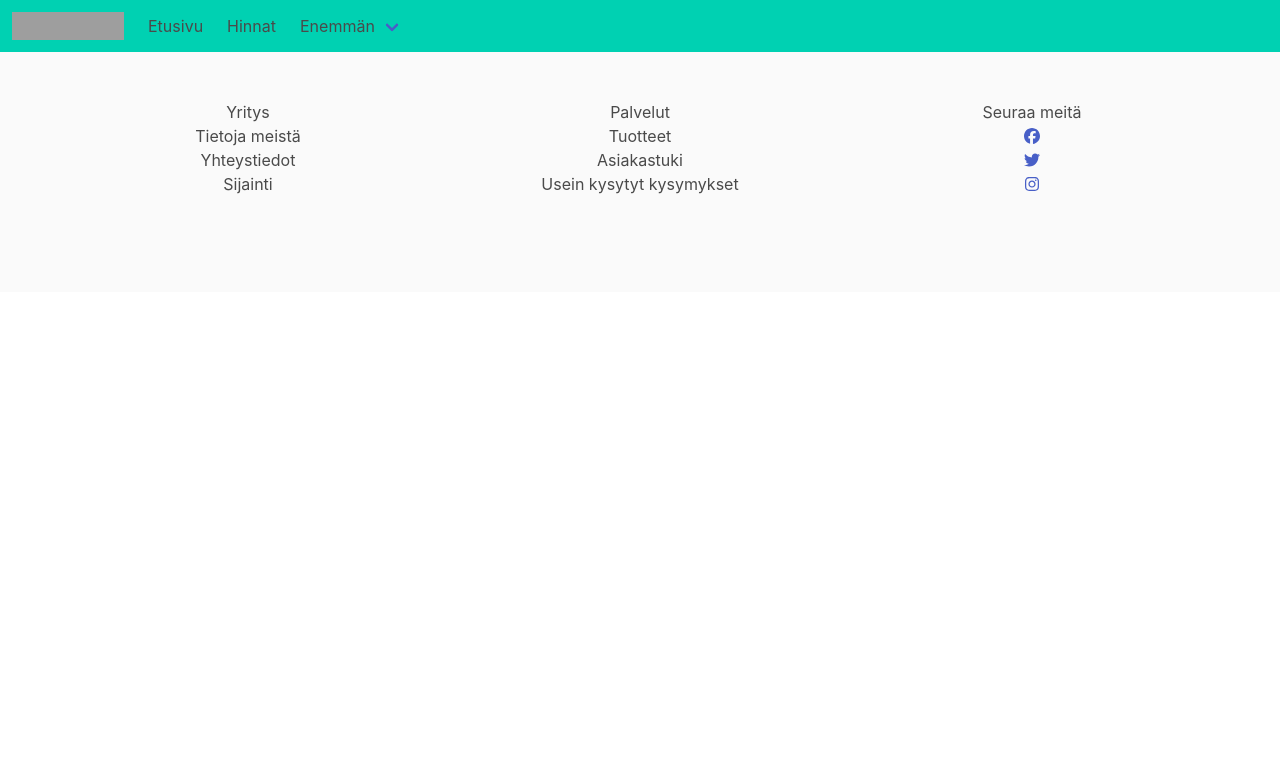
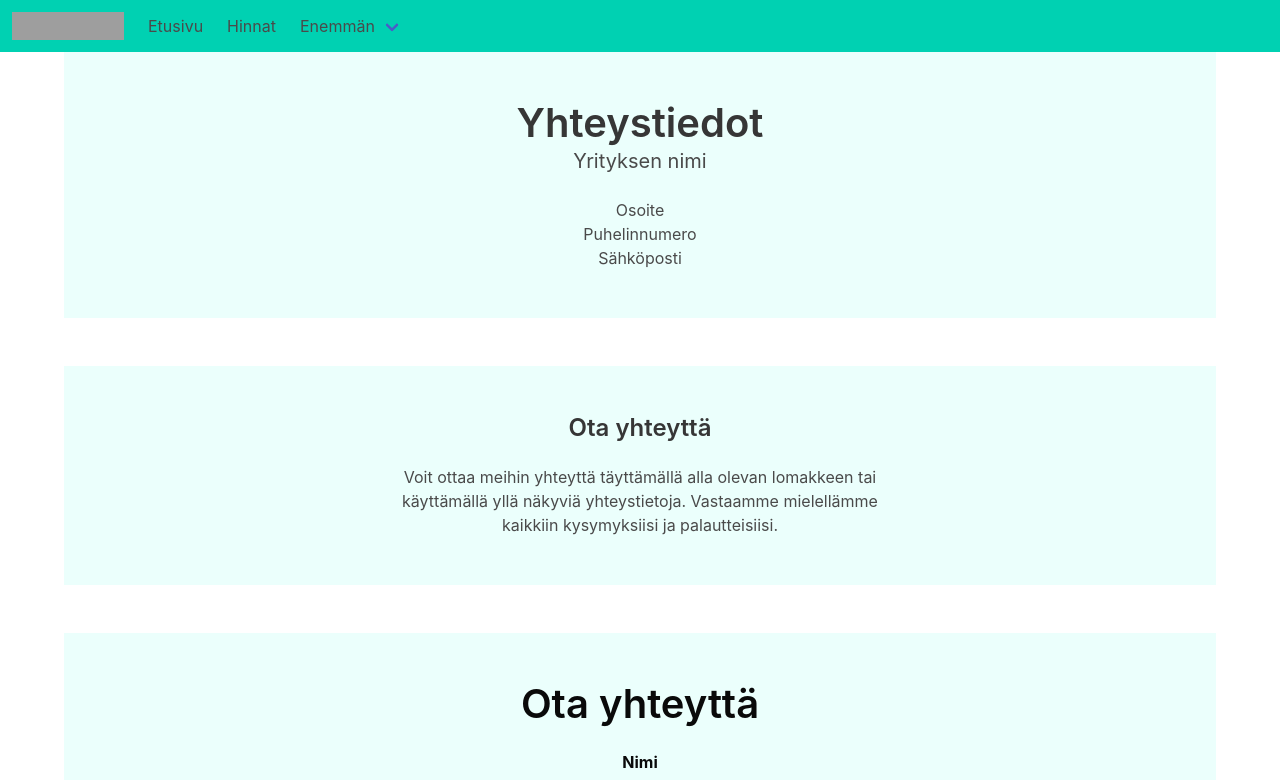
Before and after one commit to Vesku2000/company, a React (Create React App) app: page /Contact in a window 1280 px wide. Shown: the top 780 px of the page. Built offline with nearby package versions, Linux system fonts and the light colour scheme; grey boxes are pictures that could not be loaded.

Commit message:
contact page added

```diff
--- a/src/App.js
+++ b/src/App.js
@@ -5,6 +5,7 @@ import Navbar from './components/Navbar';
 import Pricing from './pages/Pricing';
 import { Route, Routes } from 'react-router-dom';
 import Footer from './components/Footer';
+import Contact from './pages/Contact';
 
 
 function App() {
@@ -16,9 +17,11 @@ function App() {
         <Routes>
           <Route path='/' element={ <Homepage />} />
           <Route path='/Pricing' element={ <Pricing />} />
+          <Route path='/Contact' element={ <Contact />} />
+
         </Routes>
       </div>
-      <Footer />
+      <Footer/>
     </div>
   );
 }
--- a/src/components/ContactForm.js
+++ b/src/components/ContactForm.js
@@ -41,7 +41,7 @@ function ContactForm() {
   };
 
   return (
-    <section id="contact" className="section has-background-primary-light ">
+    <section id="contact" className="section has-background-primary-light pb-4">
       <div className="container">
         <div className="columns is-centered">
           <div className="column is-half">
--- a/src/components/Footer.js
+++ b/src/components/Footer.js
@@ -4,44 +4,32 @@ import { faFacebook, faTwitter, faInstagram } from '@fortawesome/free-brands-svg
 
 function Footer() {
   return (
-    <footer className="footer">
+    <footer className="footer has-background-primary has-text-white">
       <div className="container">
         <div className="columns">
           <div className="column">
-            <h3 className="footer-heading">Yritys</h3>
-            <ul className="footer-list">
-              <li className="footer-item">Tietoja meistä</li>
-              <li className="footer-item">Yhteystiedot</li>
-              <li className="footer-item">Sijainti</li>
-            </ul>
+            <h3 className="title is-4">Company Name</h3>
+            <p>Lorem ipsum dolor sit amet, consectetur adipiscing elit. Donec mattis pretium massa.</p>
           </div>
           <div className="column">
-            <h3 className="footer-heading">Palvelut</h3>
-            <ul className="footer-list">
-              <li className="footer-item">Tuotteet</li>
-              <li className="footer-item">Asiakastuki</li>
-              <li className="footer-item">Usein kysytyt kysymykset</li>
-            </ul>
+            <h3 className="title is-4">Contact Us</h3>
+            <p>123 Street, City</p>
+            <p>Email: info@example.com</p>
+            <p>Phone: +1 123 456789</p>
           </div>
           <div className="column">
-            <h3 className="footer-heading">Seuraa meitä</h3>
-            <ul className="footer-icons">
-              <li className="footer-icon">
+            <h3 className="title is-4">Follow Us</h3>
+            <div className="social-icons">
               <a href="https://www.facebook.com" target="_blank" rel="noopener noreferrer">
                 <FontAwesomeIcon icon={faFacebook} />
               </a>
-              </li>
-              <li className="footer-icon">
               <a href="https://www.twitter.com" target="_blank" rel="noopener noreferrer">
                 <FontAwesomeIcon icon={faTwitter} />
               </a>
-              </li>
-              <li className="footer-icon">
               <a href="https://www.instagram.com" target="_blank" rel="noopener noreferrer">
                 <FontAwesomeIcon icon={faInstagram} />
               </a>
-              </li>
-            </ul>
+            </div>
           </div>
         </div>
       </div>
--- a/src/components/Navbar.js
+++ b/src/components/Navbar.js
@@ -38,7 +38,7 @@ function MyComponent() {
               <Link to="/" className="navbar-item">
                 Yrityksestä
               </Link>
-              <Link to="/" className="navbar-item">
+              <Link to="/Contact" className="navbar-item">
                 Yhteystiedot
               </Link>
               <hr className="navbar-divider" />
--- /dev/null
+++ b/src/pages/Contact.js
@@ -0,0 +1,39 @@
+import React from 'react';
+import ContactForm from '../components/ContactForm';
+
+const Contact = () => {
+  return (
+    <div>
+      <section id="company-contact" className="section has-background-primary-light">
+        <div className="container">
+          <div className="columns is-centered">
+            <div className="column is-half">
+              <h2 className="title is-2 has-text-centered">Yhteystiedot</h2>
+              <p className="subtitle has-text-centered">Yrityksen nimi</p>
+              <p className="has-text-centered">Osoite</p>
+              <p className="has-text-centered">Puhelinnumero</p>
+              <p className="has-text-centered">Sähköposti</p>
+            </div>
+          </div>
+        </div>
+      </section>
+
+      <section id="contact" className="section has-background-primary-light">
+        <div className="container ">
+          <div className="columns is-centered">
+            <div className="column is-half">
+              <h2 className="title is-4 has-text-centered">Ota yhteyttä</h2>
+              <p className="has-text-centered">
+                Voit ottaa meihin yhteyttä täyttämällä alla olevan lomakkeen tai käyttämällä yllä näkyviä yhteystietoja. Vastaamme mielellämme kaikkiin kysymyksiisi ja palautteisiisi.
+              </p>
+            </div>
+          </div>
+        </div>
+      </section>
+
+      <ContactForm />
+    </div>
+  );
+};
+
+export default Contact;
```
Lines whose indentation alone changed are shown as unchanged.
